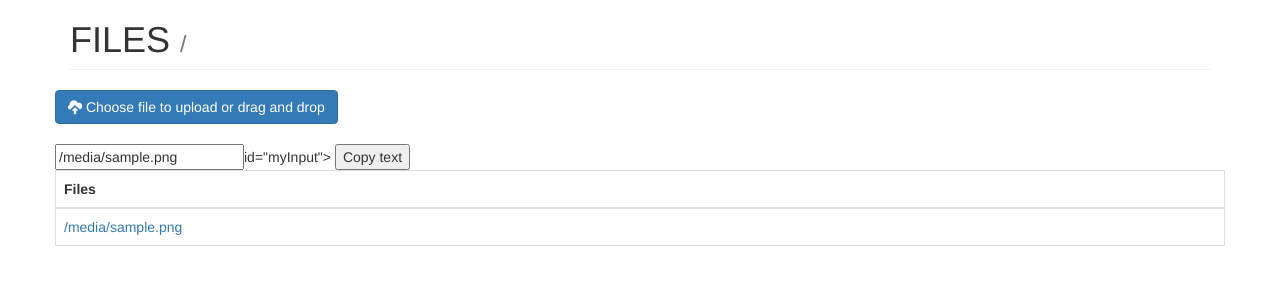
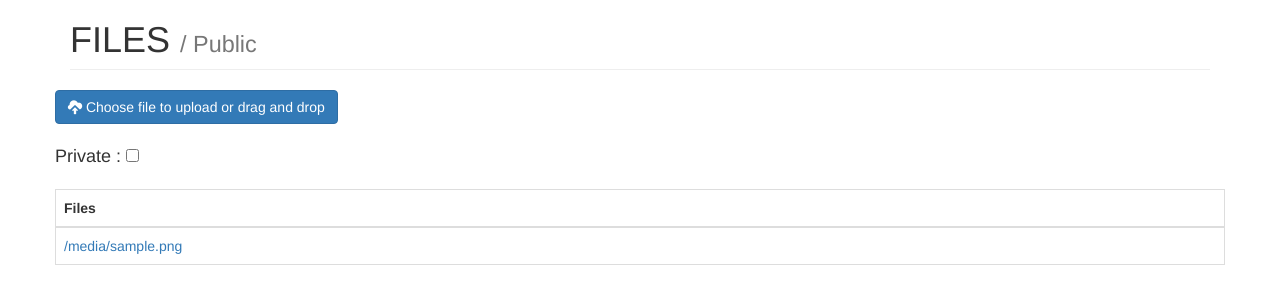
Before and after one commit to Prajjwal-Arya/sharingZONE, a Django app: template mysite/photos/templates/photos/progress_bar_upload/index.html in a window 1280 px wide. Shown: the part 52-356 px from the top of the page. Run offline with Django 3.2, Linux system fonts and the light colour scheme; the template is opened without the code that fills it: most values are stand-ins (such as "Sample title", 1, 10 or a date in 2020); some libraries are stand-ins or nearby versions.

Commit message:
Update index.html

```diff
--- a/mysite/photos/templates/photos/progress_bar_upload/index.html
+++ b/mysite/photos/templates/photos/progress_bar_upload/index.html
@@ -1,7 +1,7 @@
 {% extends 'photos/base.html' %}
 
 {% load static %}
-
+{% block title %}Public{% endblock %}
 
 {% block javascript %}
   {# JQUERY FILE UPLOAD SCRIPTS #}
@@ -39,20 +39,26 @@ function myFunction() {
       </tr>
     </thead>
     <tbody>
-<!-- The text field -->
-{% if uploaded_file_url %}
-<input type="text" value= "{{ uploaded_file_url }}">id="myInput">
 
-<!-- The button used to copy the text -->
-<button onclick="myFunction()">Copy text</button>
- {% endif %}
 
+    <font size="4">Private : </font><input  type="checkbox" id="myCheck"  onclick="myFunctio()" >
+     <br></br>
+<script>
+function myFunctio() {
+    var checkBox = document.getElementById("myCheck");
+    var text = document.getElementById("text");
+    if (checkBox.checked == true){
+        window.location =  'http://127.0.0.1:8000/photos/progress-bar-private-upload/'
+    } else {
+        window.location =  'http://127.0.0.1:8000/photos/progress-bar-upload/'
+    }
+}
+</script>
     {% if uploaded_file_url %}
       <tr>
         <td>
             <a href="{{ uploaded_file_url }}">{{ uploaded_file_url }}</a></td></tr>
     {% endif %}
-
     </tbody>
   </table>
 
```
